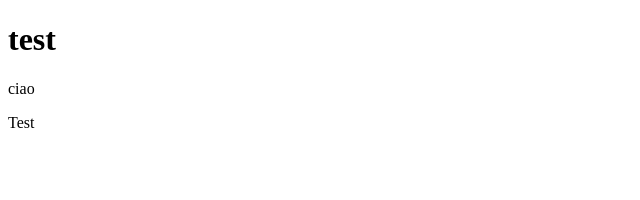
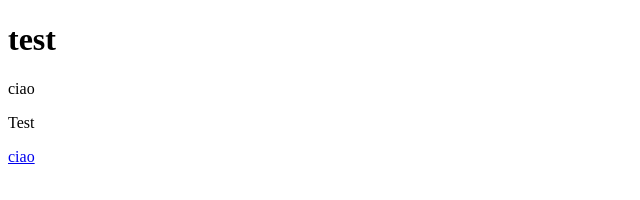
Before and after one commit to valkqt/TestRepo, a plain HTML site: page index.html in a window 1280 px wide. Shown: the full height of the page, 0-640 px from the left. Drawn offline with Linux system fonts and the light colour scheme.

Commit message:
aggiunto link

```diff
--- a/index.html
+++ b/index.html
@@ -11,5 +11,7 @@
     <p>ciao</p>
 
     <p>Test</p>
+
+    <a href="http://#" target="_blank" rel="noopener noreferrer">ciao</a>
 </body>
 </html>
```
